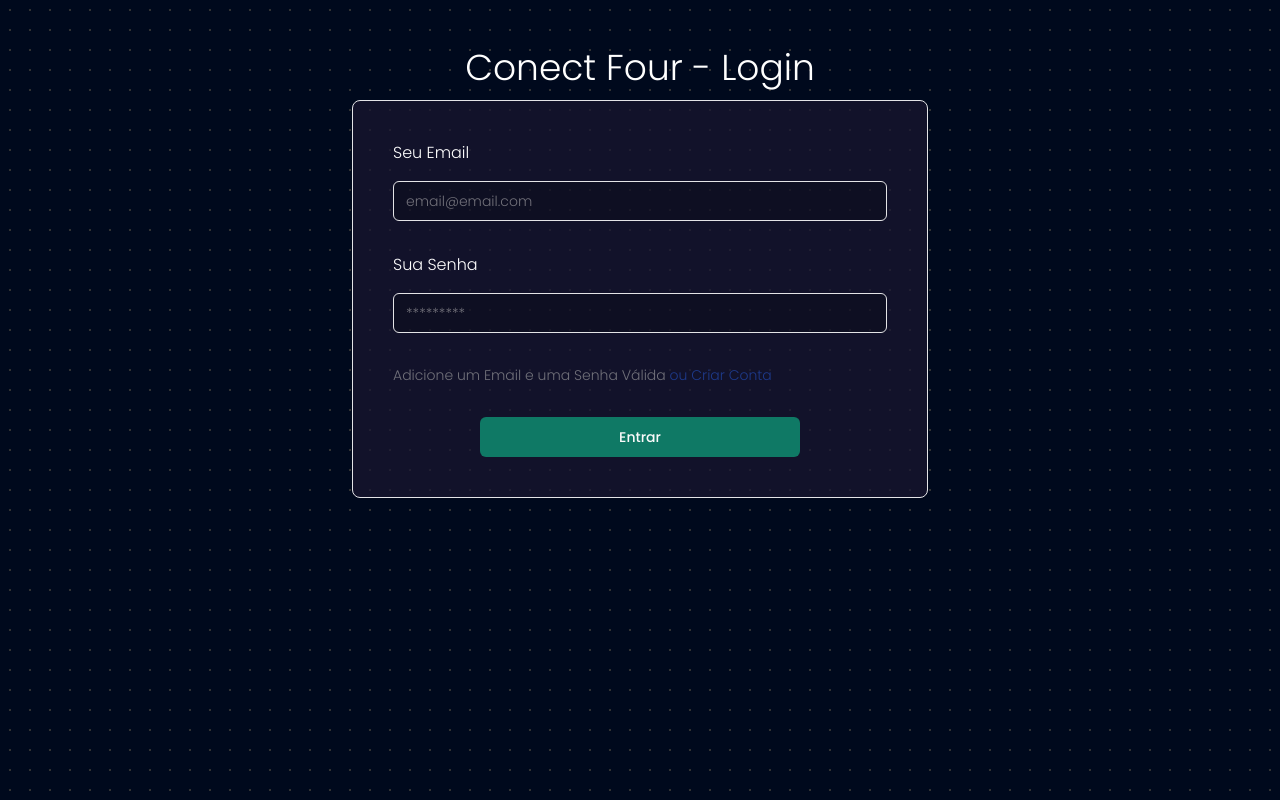
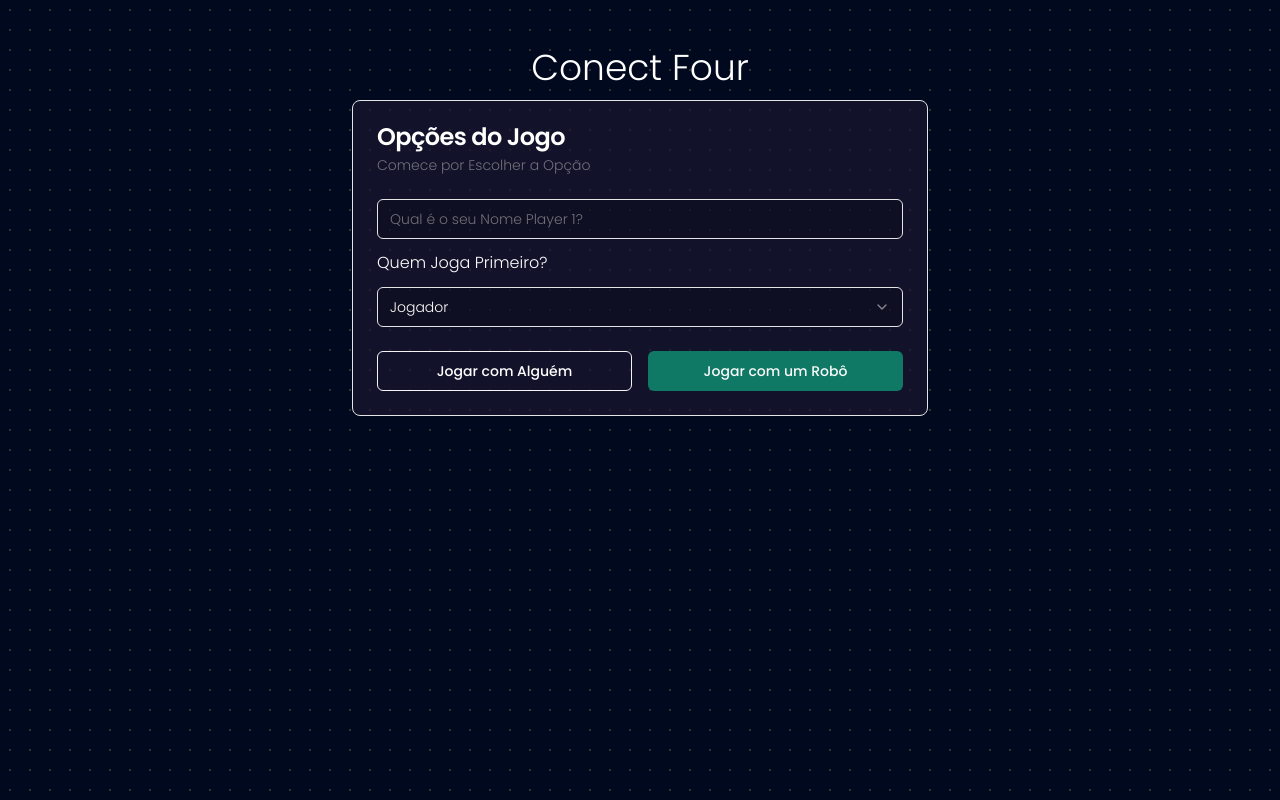
Before and after one commit to Josemario17/Conect-four, a React (Vite) app: page / in a window 1280 px wide. Built offline with nearby package versions, Linux system fonts and the light colour scheme.

Commit message:
feat: faze de uso incial

```diff
--- a/src/Components/Common/ChatMultiplePlayer.tsx
+++ b/src/Components/Common/ChatMultiplePlayer.tsx
@@ -66,7 +66,7 @@ export default function GameChatMultiplePlayer({ className, ...props }: CardProp
     };
 
     return (
-        <card.Card className={cn("w-[380px] bg-[#1A1831]/70 grid grid-cols-1", className)} {...props}>
+        <card.Card className={cn("w-auto mt-3 lg:mt-0 lg:w-[380px] bg-[#1A1831]/70 grid grid-cols-1", className)} {...props}>
             <card.CardHeader>
                 <card.CardTitle>Mensagens</card.CardTitle>
                 <card.CardDescription>Seus Últimos jogos</card.CardDescription>
--- a/src/Pages/GamePages/GameRoom.tsx
+++ b/src/Pages/GamePages/GameRoom.tsx
@@ -14,7 +14,7 @@ export default function GameRoom() {
                 <Title>
                     Conect Four -{" "}<div className="max-w-64 truncate">Room: {room}...</div>
                 </Title>
-                <Conteiner className=" max-w-[1080px] grid grid-cols-3 mt-6 justify-center mx-auto">
+                <Conteiner className=" max-w-[1080px] grid grid-cols-1 md:grid-cols-2 lg:grid-cols-3 mt-6 justify-center mx-auto">
                     <GameRomArea />
                     <GameChatMultiplePlayer />
                 </Conteiner>
--- a/src/Routes.tsx
+++ b/src/Routes.tsx
@@ -8,7 +8,7 @@ export default function CostumRoutes() {
     return (
         <BrowserRouter>
             <Routes>
-                <Route path='/' element={<SignIn />}></Route>
+                <Route path='/Login' element={<SignIn />}></Route>
                 <Route path='/create' element={<SignUp />}></Route>
                 <Route path='/Home' element={<HomeGame />}></Route>
                 <Route path='*' element={<HomeGame />}></Route>
```
